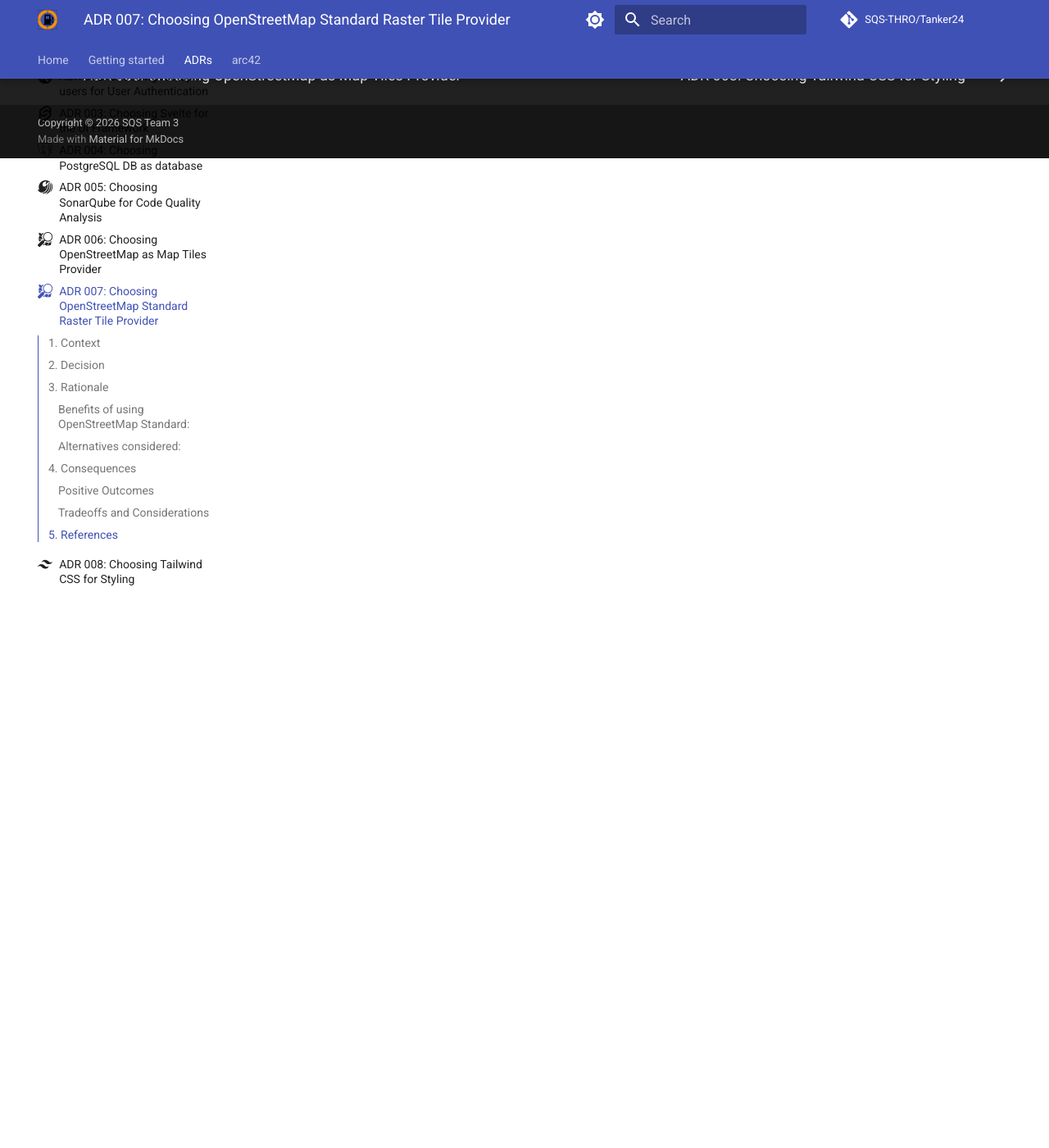
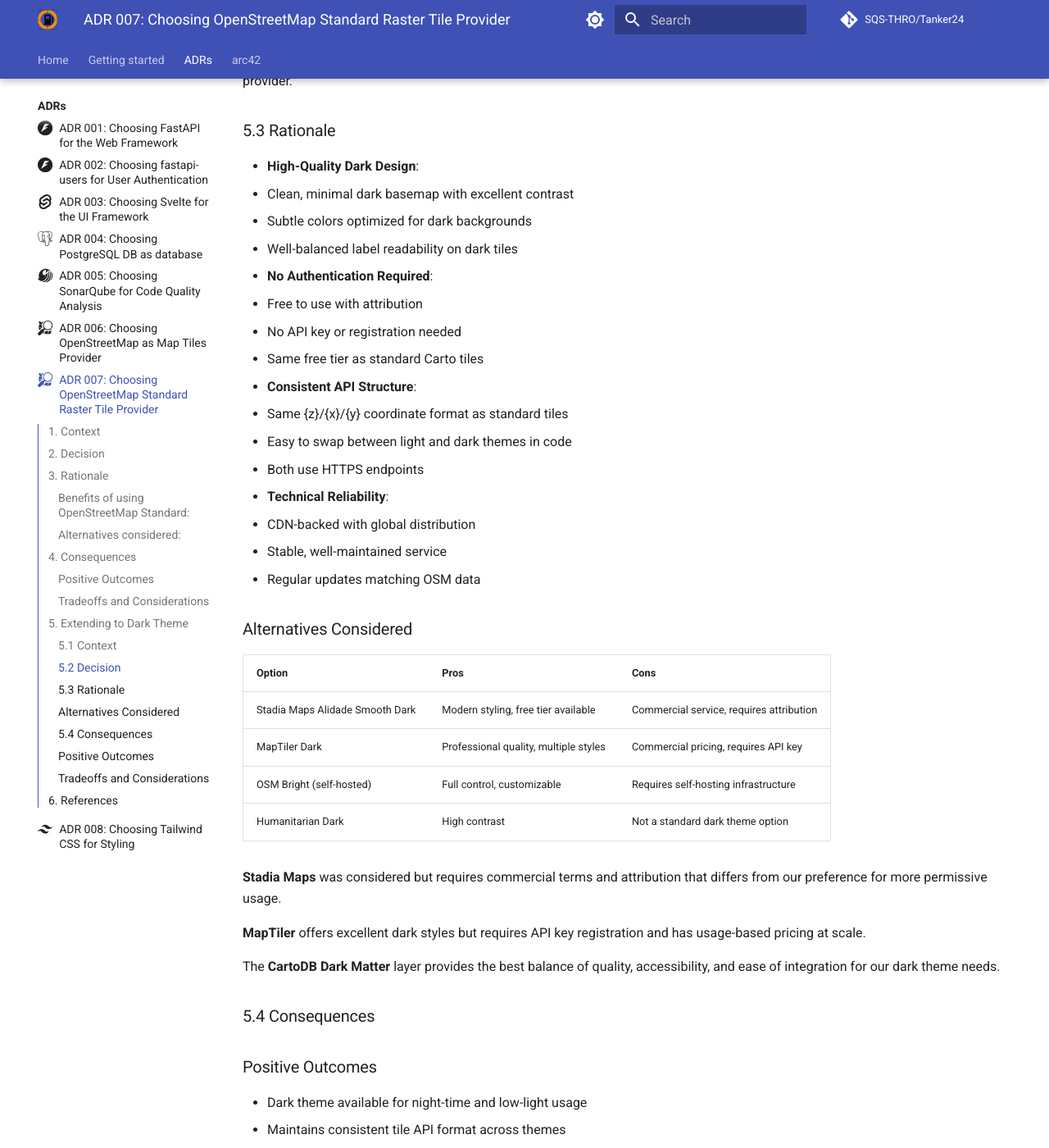
Before and after one commit to SQS-THRO/Tanker24, an MkDocs documentation site: the page built from docs/decisions/ADR_007_OSM_Standard_Tiles.md, in a window 1280 px wide and 1400 px high, scrolled down 3195 px. Shown: the whole window at 82% size. Built offline with MkDocs 1.6.1 and Material for MkDocs 9.7.7, drawn with Linux system fonts in a browser that asks for light colours; comment, search, counter and statistics services are not loaded; some of the changed text lies outside the part shown.

Commit message:
Added extension to OSM ADR about dark theme

```diff
--- a/docs/decisions/ADR_007_OSM_Standard_Tiles.md
+++ b/docs/decisions/ADR_007_OSM_Standard_Tiles.md
@@ -95,9 +95,73 @@
 
 ---
 
-## 5. References
+## 5. Extending to Dark Theme
+
+### 5.1 Context
+
+Our application requires both light and dark theme map options to match user interface preferences. The dark theme is particularly important for:
+- Night-time usage
+- Reducing eye strain in low-light environments
+- Aesthetic consistency with dark-mode UI designs
+
+### 5.2 Decision
+
+We decided to use **CartoDB Dark Matter** (`https://basemaps.cartocdn.com/dark_all/{z}/{x}/{y}.png`) as our dark theme tile provider.
+
+### 5.3 Rationale
+
+- **High-Quality Dark Design**:
+  - Clean, minimal dark basemap with excellent contrast
+  - Subtle colors optimized for dark backgrounds
+  - Well-balanced label readability on dark tiles
+- **No Authentication Required**:
+  - Free to use with attribution
+  - No API key or registration needed
+  - Same free tier as standard Carto tiles
+- **Consistent API Structure**:
+  - Same {z}/{x}/{y} coordinate format as standard tiles
+  - Easy to swap between light and dark themes in code
+  - Both use HTTPS endpoints
+- **Technical Reliability**:
+  - CDN-backed with global distribution
+  - Stable, well-maintained service
+  - Regular updates matching OSM data
+
+### Alternatives Considered
+
+| Option | Pros | Cons |
+|--------|------|------|
+| Stadia Maps Alidade Smooth Dark | Modern styling, free tier available | Commercial service, requires attribution |
+| MapTiler Dark | Professional quality, multiple styles | Commercial pricing, requires API key |
+| OSM Bright (self-hosted) | Full control, customizable | Requires self-hosting infrastructure |
+| Humanitarian Dark | High contrast | Not a standard dark theme option |
+
+**Stadia Maps** was considered but requires commercial terms and attribution that differs from our preference for more permissive usage.
+
+**MapTiler** offers excellent dark styles but requires API key registration and has usage-based pricing at scale.
+
+The **CartoDB Dark Matter** layer provides the best balance of quality, accessibility, and ease of integration for our dark theme needs.
+
+### 5.4 Consequences
+
+### Positive Outcomes
+- Dark theme available for night-time and low-light usage
+- Maintains consistent tile API format across themes
+- No additional costs or registration requirements
+- Easy to implement theme switching in the UI
+
+### Tradeoffs and Considerations
+- CartoDB is a commercial service (recently acquired by MapTiler); terms may change
+- Attribution required: "© OpenStreetMap contributors © CARTO"
+- Dark theme has slightly different coverage than standard OSM (same data source)
+- Consider implementing theme detection based on system preferences
+
+---
+
+## 6. References
 
 - [OSM Tile Usage Policy](https://operations.osmfoundation.org/policies/tiles/)
 - [OpenStreetMap Standard Tile Layer](https://wiki.openstreetmap.org/wiki/Standard_tile_layer)
 - [OpenStreetMap Carto](https://github.com/gravitystorm/openstreetmap-carto/) (rendering style source code)
 - [Leaflet Documentation](https://leafletjs.com/) (our map library)
+- [CartoDB Dark Matter](https://carto.com/basemaps/) (dark theme tiles)
```
